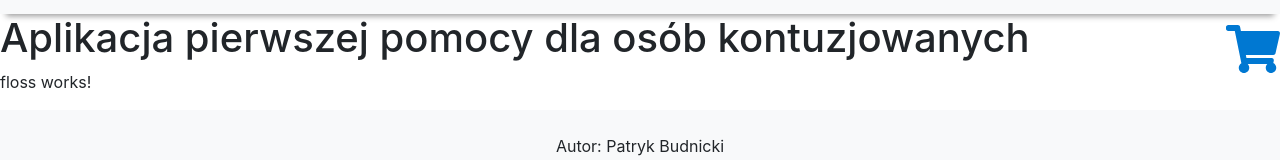
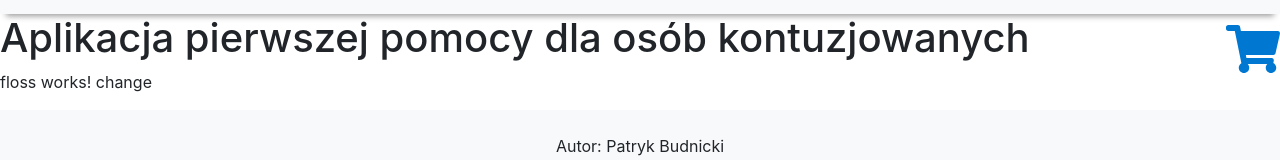
Before and after one commit to budnickip/wyleczkontuzje, an Angular app: page /floss in a window 1280 px wide. Shown: the part 698-858 px from the top of the page. Built offline with nearby package versions, Linux system fonts and the light colour scheme.

Commit message:
Commit for stackblitz

```diff
--- a/src/app/floss/floss.component.html
+++ b/src/app/floss/floss.component.html
@@ -1,3 +1,3 @@
 <p>
-  floss works!
+  floss works! change
 </p>
```
